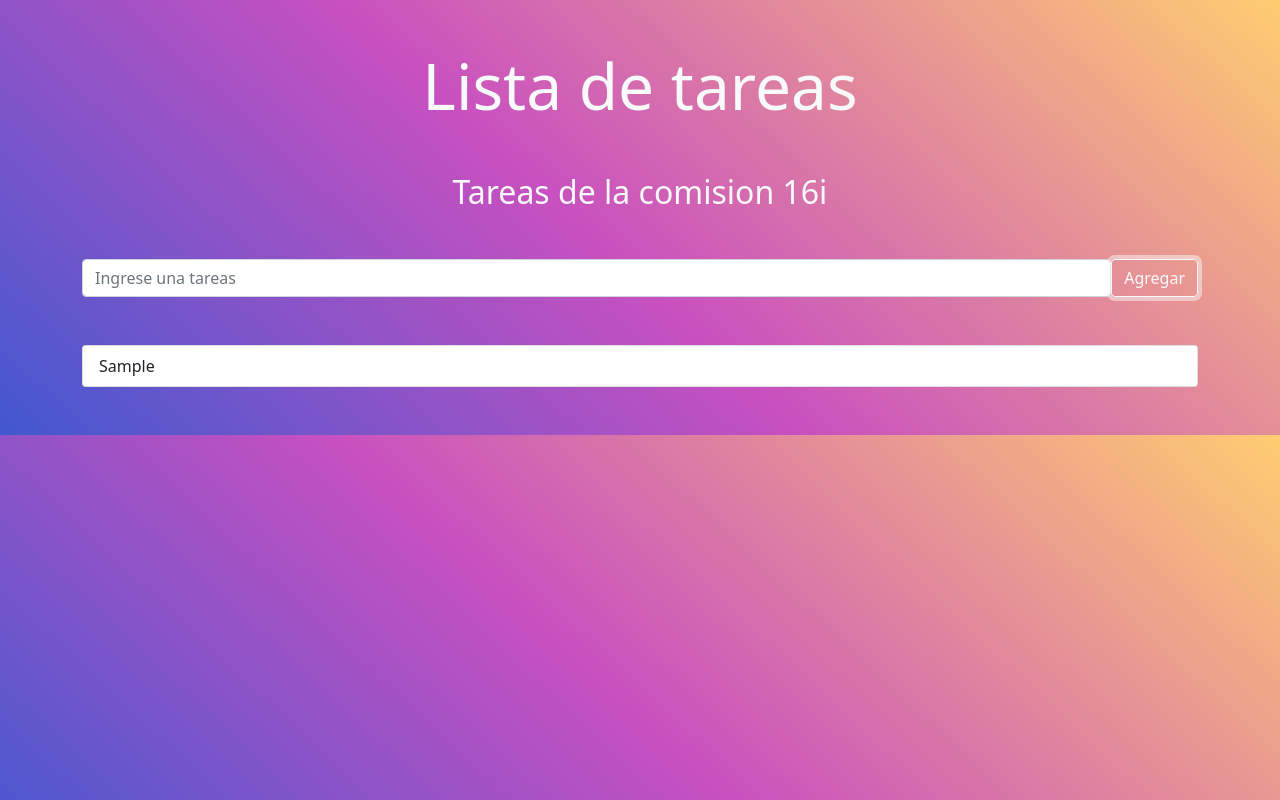
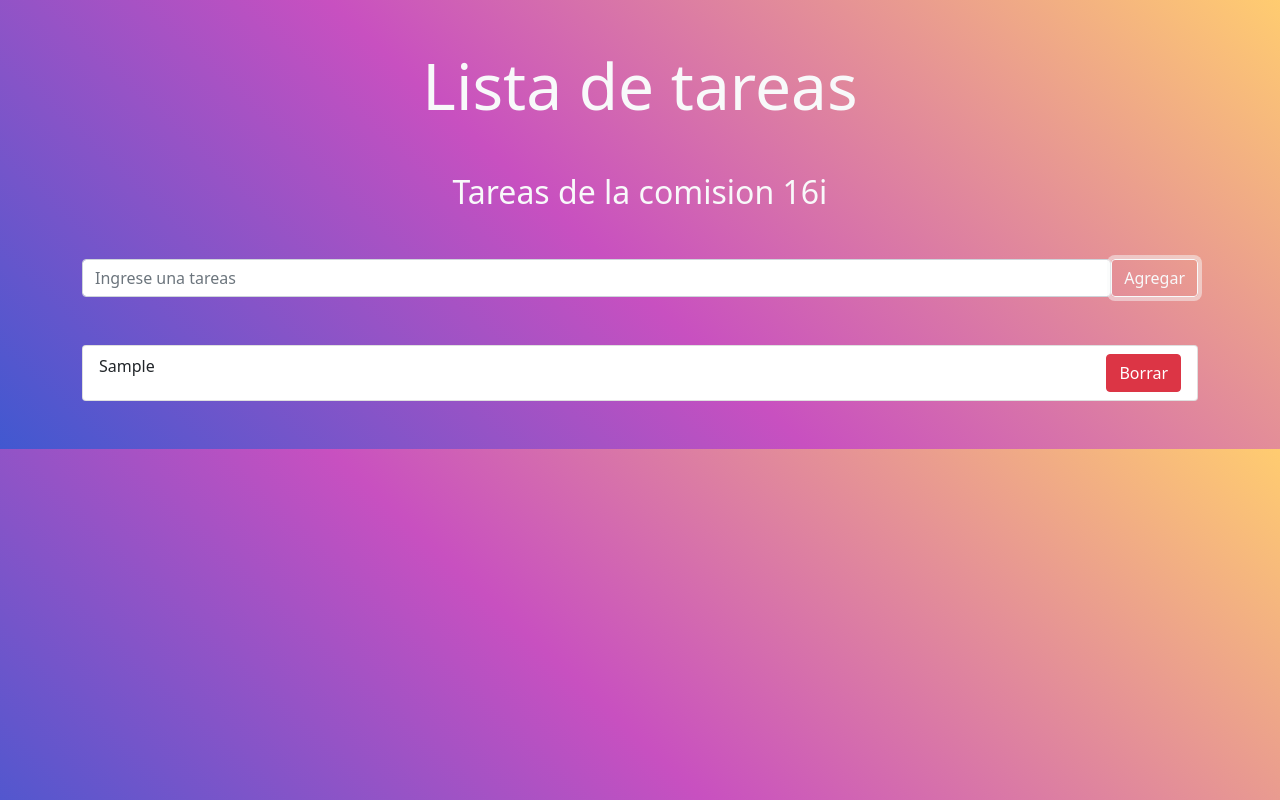
Before and after one commit to abelcg/listaTareasReact, a React (Create React App) app: page / in a window 1280 px wide. Both pictures are taken after typing "Sample" into the empty fields and a click on the button "Agregar". Built offline with nearby package versions, Linux system fonts and the light colour scheme.

Commit message:
se agrego borrar item tarea

```diff
--- a/src/components/FormTareas.js
+++ b/src/components/FormTareas.js
@@ -20,6 +20,12 @@ const FormTareas = () => {
       setTareaIndividual('');
   };
 
+  const borrarTarea = (nombre)=> {
+     let arregloMofificado = tareas.filter((tarea)=> tarea !== nombre );
+    // console.log(arregloMofificado)
+    setTareas(arregloMofificado);
+  }
+
   return (
     //aqui va el maquetado
     <>
@@ -36,8 +42,10 @@ const FormTareas = () => {
             Agregar
           </button>
         </div>
-      <ListaTareas arrayTareas={tareas}></ListaTareas>
       </form>
+      <section className="container">
+         <ListaTareas arrayTareas={tareas} borrarTarea={borrarTarea}></ListaTareas>
+      </section>
     </>
   );
 };
--- a/src/components/ItemTareas.js
+++ b/src/components/ItemTareas.js
@@ -1,9 +1,11 @@
-import React from 'react';
+import React from "react";
 
 const ItemTareas = (props) => {
-    return (
-        <li className="list-group-item">{props.dato}</li>
-    );
+  return (
+    <li className="list-group-item d-flex justify-content-between">
+      {props.dato} <button className="btn btn-danger" onClick={() => props.borrarTarea(props.dato)}>Borrar</button>
+    </li>
+  );
 };
 
 export default ItemTareas;
--- a/src/components/ListaTareas.js
+++ b/src/components/ListaTareas.js
@@ -1,15 +1,18 @@
-import React from 'react';
-import ItemTareas from './ItemTareas';
+import React from "react";
+import ItemTareas from "./ItemTareas";
 
 const ListaTareas = (props) => {
-    return (
-        <ul className="list-group my-5">
-            {
-                props.arrayTareas.map((elemento, indice) => <ItemTareas key={indice} dato={elemento}></ItemTareas>)
-            }
-
-        </ul>
-    );
+  return (
+    <ul className="list-group my-5">
+      {props.arrayTareas.map((elemento, indice) => (
+        <ItemTareas
+          key={indice}
+          dato={elemento}
+          borrarTarea={props.borrarTarea}
+        ></ItemTareas>
+      ))}
+    </ul>
+  );
 };
 
 export default ListaTareas;
```
